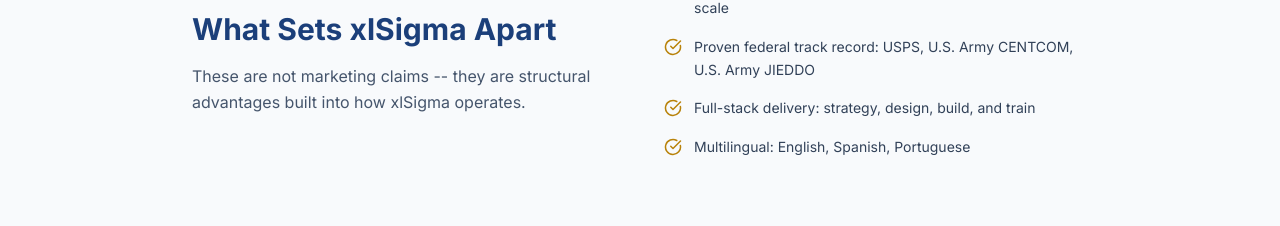
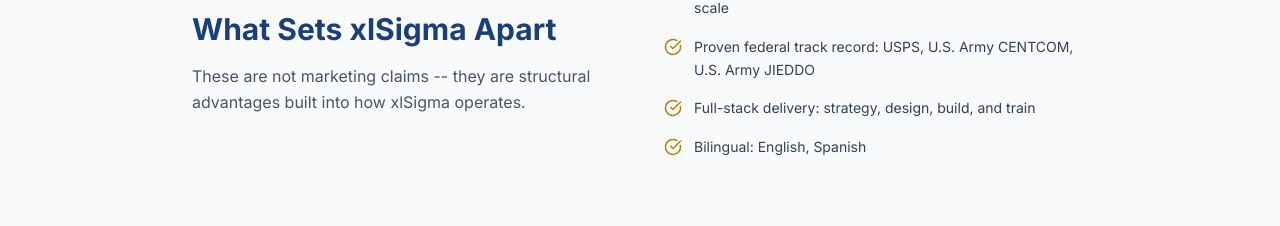
Before and after one commit to xlSigma/xlsigma-website, a Next.js app: page /capabilities in a window 1280 px wide. Shown: the part 1475-1701 px from the top of the page. Built offline with nearby package versions, Linux system fonts and the light colour scheme.

Commit message:
Change 'Multilingual' to 'Bilingual' in capabilities

```diff
--- a/app/capabilities/page.tsx
+++ b/app/capabilities/page.tsx
@@ -69,7 +69,7 @@
   'Lean Six Sigma Master Black Belt -- rare at small-business scale',
   'Proven federal track record: USPS, U.S. Army CENTCOM, U.S. Army JIEDDO',
   'Full-stack delivery: strategy, design, build, and train',
-  'Multilingual: English, Spanish, Portuguese',
+  'Bilingual: English, Spanish',
 ];
 
 export default function CapabilitiesPage() {
```
